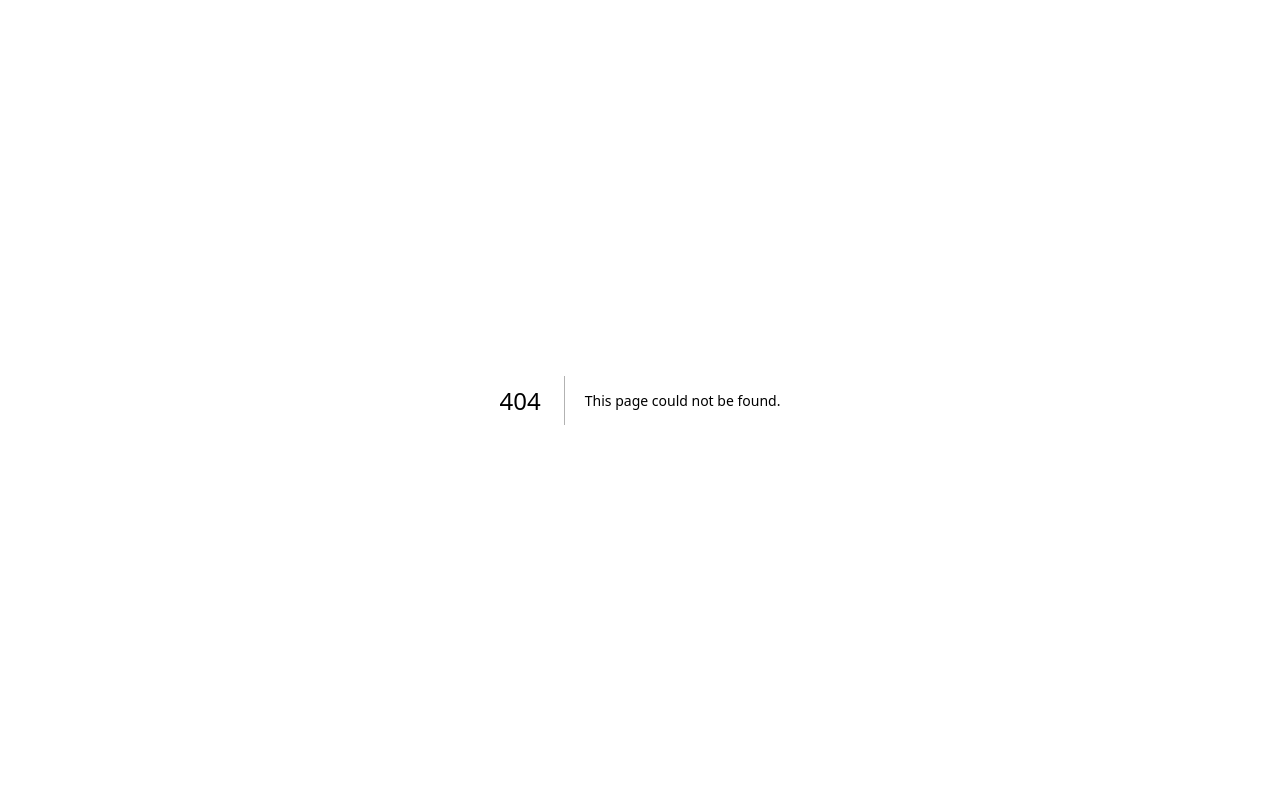
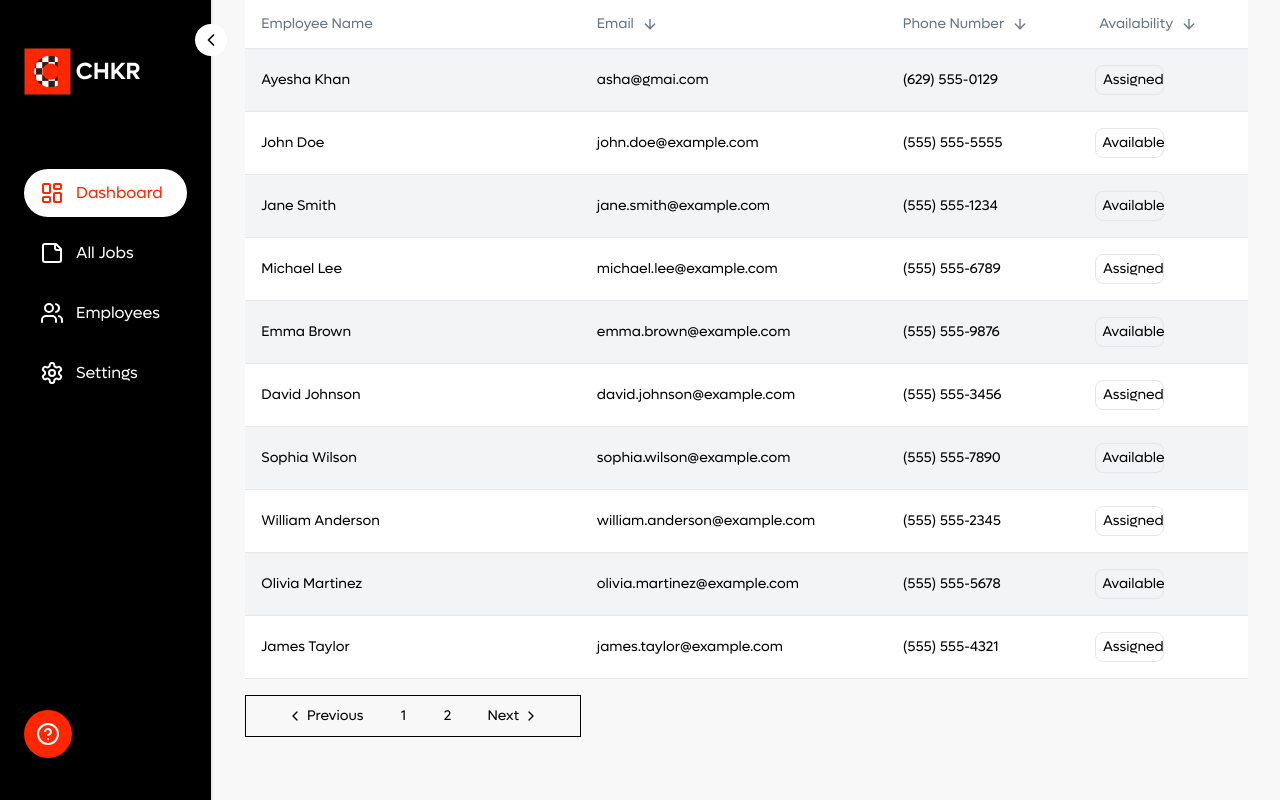
Before and after one commit to abrauf18/chkr, a Next.js app: page /company-admin/employees in a window 1280 px wide. Before the commit this address had no page. Built offline with nearby package versions, Linux system fonts and the light colour scheme.

Commit message:
feat: employees table

```diff
--- /dev/null
+++ b/app/(dashboard)/company-admin/employees/page.tsx
@@ -0,0 +1,6 @@
+import React from 'react'
+import Employees from '@/components/modules/employees/employees'
+
+export default function page() {
+  return <Employees />
+}
--- /dev/null
+++ b/components/modules/employees/employees.tsx
@@ -0,0 +1,119 @@
+"use client"
+import React, { useState } from 'react';
+import {
+  Table,
+  TableBody,
+  TableCaption,
+  TableCell,
+  TableHead,
+  TableHeader,
+  TableRow,
+} from "@/components/ui/table";
+import {
+  Pagination,
+  PaginationContent,
+  PaginationEllipsis,
+  PaginationItem,
+  PaginationLink,
+  PaginationNext,
+  PaginationPrevious,
+} from "@/components/ui/pagination";
+import { ArrowDown } from 'lucide-react';
+import AddEmployee from './add-employee';
+
+const employees = [
+  { name: 'Ayesha Khan', email: 'asha@gmai.com', phone: '(629) 555-0129', availability: 'Assigned' },
+  { name: 'John Doe', email: 'john.doe@example.com', phone: '(555) 555-5555', availability: 'Available' },
+  { name: 'Jane Smith', email: 'jane.smith@example.com', phone: '(555) 555-1234', availability: 'Available' },
+  { name: 'Michael Lee', email: 'michael.lee@example.com', phone: '(555) 555-6789', availability: 'Assigned' },
+  { name: 'Emma Brown', email: 'emma.brown@example.com', phone: '(555) 555-9876', availability: 'Available' },
+  { name: 'David Johnson', email: 'david.johnson@example.com', phone: '(555) 555-3456', availability: 'Assigned' },
+  { name: 'Sophia Wilson', email: 'sophia.wilson@example.com', phone: '(555) 555-7890', availability: 'Available' },
+  { name: 'William Anderson', email: 'william.anderson@example.com', phone: '(555) 555-2345', availability: 'Assigned' },
+  { name: 'Olivia Martinez', email: 'olivia.martinez@example.com', phone: '(555) 555-5678', availability: 'Available' },
+  { name: 'James Taylor', email: 'james.taylor@example.com', phone: '(555) 555-4321', availability: 'Assigned' },
+  { name: 'David Johnson', email: 'david.johnson@example.com', phone: '(555) 555-3456', availability: 'Assigned' },
+  { name: 'Sophia Wilson', email: 'sophia.wilson@example.com', phone: '(555) 555-7890', availability: 'Available' },
+  { name: 'William Anderson', email: 'william.anderson@example.com', phone: '(555) 555-2345', availability: 'Assigned' },
+  { name: 'Olivia Martinez', email: 'olivia.martinez@example.com', phone: '(555) 555-5678', availability: 'Available' },
+  { name: 'James Taylor', email: 'james.taylor@example.com', phone: '(555) 555-4321', availability: 'Assigned' },
+  // Add more employee objects as needed
+];
+
+const ITEMS_PER_PAGE = 10;
+
+export default function Employees() {
+  const [currentPage, setCurrentPage] = useState(1);
+
+  const totalPageCount = Math.ceil(employees.length / ITEMS_PER_PAGE);
+  const indexOfLastEmployee = currentPage * ITEMS_PER_PAGE;
+  const indexOfFirstEmployee = indexOfLastEmployee - ITEMS_PER_PAGE;
+  const currentEmployees = employees.slice(indexOfFirstEmployee, indexOfLastEmployee);
+
+  const handlePagination = (pageNumber: React.SetStateAction<number>) => {
+    setCurrentPage(pageNumber);
+  };
+
+  return (
+    // <div className='border rounded-2xl my-20'>
+    //   <div><AddEmployee /></div>
+    <Table>
+      <TableHeader>
+        <TableRow className='bg-white'>
+          <TableHead>Employee Name</TableHead>
+          <TableHead>
+            <div className='flex items-center gap-2'>
+              <span>Email</span>
+              <ArrowDown className='h-4 w-4' />
+            </div>
+          </TableHead>
+          <TableHead>
+            <div className='flex items-center gap-2'>
+              <span>Phone Number</span>
+              <ArrowDown className='h-4 w-4' />
+            </div>
+          </TableHead>
+          <TableHead>
+            <div className='flex items-center gap-2 p-1'>
+              <span>Availability</span>
+              <ArrowDown className='h-4 w-4' />
+            </div>
+          </TableHead>
+        </TableRow>
+      </TableHeader>
+      <TableBody>
+        {currentEmployees.map((employee, index) => (
+          <TableRow key={employee.name} className={index % 2 === 1 ? 'bg-white' : 'bg-gray-100'}>
+            <TableCell className="font-medium">{employee.name}</TableCell>
+            <TableCell>{employee.email}</TableCell>
+            <TableCell>{employee.phone}</TableCell>
+            <TableCell>
+              <div className='flex items-center justify-center gap-2 w-1/2 border rounded-lg py-1'>
+                <div className={`!bg-${employee.availability === 'Available' ? 'black' : 'red-500'} rounded-full w-2 h-2`}></div>
+                <span>{employee.availability}</span>
+              </div>
+            </TableCell>
+          </TableRow>
+        ))}
+        <TableRow>
+          <Pagination className='flex w-full justify-center items-center mt-4 border border-black'>
+            <PaginationContent>
+              <PaginationItem>
+                <PaginationPrevious onClick={() => handlePagination(currentPage - 1)} />
+              </PaginationItem>
+              {Array.from({ length: totalPageCount }, (_, i) => (
+                <PaginationItem key={i + 1} >
+                  <PaginationLink onClick={() => handlePagination(i + 1)}>{i + 1}</PaginationLink>
+                </PaginationItem>
+              ))}
+              <PaginationItem>
+                <PaginationNext onClick={() => handlePagination(currentPage + 1)} />
+              </PaginationItem>
+            </PaginationContent>
+          </Pagination>
+        </TableRow>
+      </TableBody>
+    </Table>
+    // </div>
+  );
+}
--- /dev/null
+++ b/components/ui/table.tsx
@@ -0,0 +1,117 @@
+import * as React from "react"
+
+import { cn } from "@/lib/utils"
+
+const Table = React.forwardRef<
+  HTMLTableElement,
+  React.HTMLAttributes<HTMLTableElement>
+>(({ className, ...props }, ref) => (
+  <div className="relative w-full overflow-auto">
+    <table
+      ref={ref}
+      className={cn("w-full caption-bottom text-sm", className)}
+      {...props}
+    />
+  </div>
+))
+Table.displayName = "Table"
+
+const TableHeader = React.forwardRef<
+  HTMLTableSectionElement,
+  React.HTMLAttributes<HTMLTableSectionElement>
+>(({ className, ...props }, ref) => (
+  <thead ref={ref} className={cn("[&_tr]:border-b", className)} {...props} />
+))
+TableHeader.displayName = "TableHeader"
+
+const TableBody = React.forwardRef<
+  HTMLTableSectionElement,
+  React.HTMLAttributes<HTMLTableSectionElement>
+>(({ className, ...props }, ref) => (
+  <tbody
+    ref={ref}
+    className={cn("[&_tr:last-child]:border-0", className)}
+    {...props}
+  />
+))
+TableBody.displayName = "TableBody"
+
+const TableFooter = React.forwardRef<
+  HTMLTableSectionElement,
+  React.HTMLAttributes<HTMLTableSectionElement>
+>(({ className, ...props }, ref) => (
+  <tfoot
+    ref={ref}
+    className={cn(
+      "border-t bg-muted/50 font-medium [&>tr]:last:border-b-0",
+      className
+    )}
+    {...props}
+  />
+))
+TableFooter.displayName = "TableFooter"
+
+const TableRow = React.forwardRef<
+  HTMLTableRowElement,
+  React.HTMLAttributes<HTMLTableRowElement>
+>(({ className, ...props }, ref) => (
+  <tr
+    ref={ref}
+    className={cn(
+      "border-b transition-colors hover:bg-muted/50 data-[state=selected]:bg-muted",
+      className
+    )}
+    {...props}
+  />
+))
+TableRow.displayName = "TableRow"
+
+const TableHead = React.forwardRef<
+  HTMLTableCellElement,
+  React.ThHTMLAttributes<HTMLTableCellElement>
+>(({ className, ...props }, ref) => (
+  <th
+    ref={ref}
+    className={cn(
+      "h-12 px-4 text-left align-middle font-medium text-muted-foreground [&:has([role=checkbox])]:pr-0",
+      className
+    )}
+    {...props}
+  />
+))
+TableHead.displayName = "TableHead"
+
+const TableCell = React.forwardRef<
+  HTMLTableCellElement,
+  React.TdHTMLAttributes<HTMLTableCellElement>
+>(({ className, ...props }, ref) => (
+  <td
+    ref={ref}
+    className={cn("p-4 align-middle [&:has([role=checkbox])]:pr-0", className)}
+    {...props}
+  />
+))
+TableCell.displayName = "TableCell"
+
+const TableCaption = React.forwardRef<
+  HTMLTableCaptionElement,
+  React.HTMLAttributes<HTMLTableCaptionElement>
+>(({ className, ...props }, ref) => (
+  <caption
+    ref={ref}
+    className={cn("mt-4 text-sm text-muted-foreground", className)}
+    {...props}
+  />
+))
+TableCaption.displayName = "TableCaption"
+
+export {
+  Table,
+  TableHeader,
+  TableBody,
+  TableFooter,
+  TableHead,
+  TableRow,
+  TableCell,
+  TableCaption,
+}
--- a/package.json
+++ b/package.json
@@ -11,6 +11,7 @@
   "dependencies": {
     "@hookform/error-message": "^2.0.1",
     "@hookform/resolvers": "^3.3.4",
+    "@radix-ui/react-dialog": "^1.0.5",
     "@radix-ui/react-label": "^2.0.2",
     "@radix-ui/react-slot": "^1.0.2",
     "class-variance-authority": "^0.7.0",
```
Also changed, not shown: 1 other file (tests, documents, lock files or other folders).
